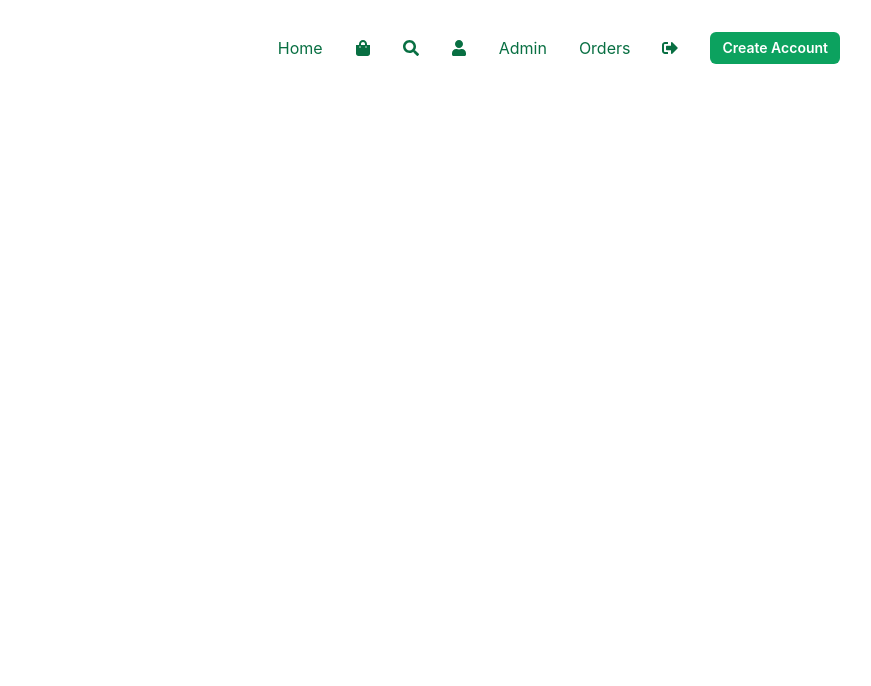
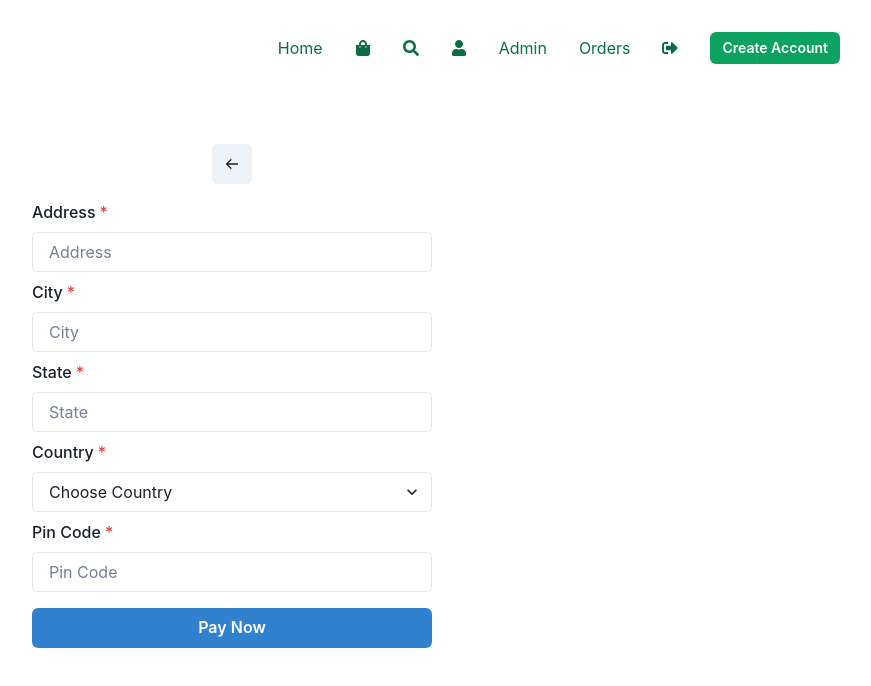
Before and after one commit to Rahul07Raj/Ecommerce-Frontend, a React (Create React App) app: page /shipping in a window 1280 px wide. Shown: the top 686 px of the page, without its empty margins (408-1279 px from the left). Built offline with nearby package versions, Linux system fonts and the light colour scheme.

Commit message:
shipping added

```diff
--- a/src/App.js
+++ b/src/App.js
@@ -7,6 +7,7 @@ import Header from './components/Header';
 const Home =  lazy(()=>import("./pages/Home"));
 const Search =  lazy(()=>import("./pages/Search"));
 const Cart =  lazy(()=>import("./pages/Cart"));
+const Shipping =  lazy(()=>import("./pages/Shipping"));
 
 const App = () => {
   return (
@@ -17,6 +18,13 @@ const App = () => {
     <Route path="/" element={<Home/>}/>
     <Route path="/search" element={<Search/>}/>
     <Route path="/cart" element={<Cart/>}/>
+
+
+    <Route>
+    <Route path="/shipping" element={<Shipping/>}/>
+    </Route>
+
+
    </Routes>
 </Suspense>
 
--- a/src/components/CartItemCard.js
+++ b/src/components/CartItemCard.js
@@ -51,7 +51,7 @@ const CartItemCard = ({
         <Button variant="outline" onClick={() => decrementHandler()}>
           -
         </Button>
-        <Text mx="2">{quantity}</Text>
+        <Text mx="2">{5}</Text>
         <Button variant="outline" onClick={() => incrementHandler()}>
           +
         </Button>
--- a/src/pages/Cart.js
+++ b/src/pages/Cart.js
@@ -86,10 +86,11 @@ const Cart = () => {
       className="cart"
       display="flex"
       flexDirection={{ base: "column", md: "row" }}
+      p={[2, 4, 6, 8]}
     >
-      <main flex="1">
-        {/* {cartItems.length > 0 ? ( */}
-      {
+      <Box flex="2">
+        {cartItems.length > 0 ? (
+
           cartItems.map((cartItem, idx) => (
             <CartItemCard
               key={idx}
@@ -102,24 +103,25 @@ const Cart = () => {
               price={cartItem.price}
             />
           ))
+        ) : (
+          <Text fontSize="xl" fontWeight="bold" textAlign="center">
+            No Items Added
+          </Text>
+        )
         }
-        {/* ) : ( */}
-          {/* <Text fontSize="xl" fontWeight="bold" textAlign="center"> */}
-            {/* No Items Added */}
-          {/* </Text> */}
-      </main>
-      <aside flex="1">
-        <Text fontSize="xl">Subtotal: ₹{}</Text>
-        <Text fontSize="xl">Shipping Charges: ₹{}</Text>
-        <Text fontSize="xl">Tax: ₹{}</Text>
+      </Box>
+      <Box flex="1" ml={["1rem","4rem","0.3rem","1rem"]} p={["0.5rem","4rem","4rem","8rem"]} >
+        <Text fontSize="xl">Subtotal: ₹4000</Text>
+        <Text fontSize="xl">Shipping Charges: ₹40</Text>
+        <Text fontSize="xl">Tax: ₹10</Text>
         <Text fontSize="xl">
-          Discount:{" "}
+          Discount:5
           <Text as="em" color="red">
-            - ₹{}
+            - ₹1000
           </Text>
         </Text>
         <Text fontSize="2xl" fontWeight="bold">
-          Total: ₹{}
+          Total: ₹54000
         </Text>
 
         <Input
@@ -148,7 +150,7 @@ const Cart = () => {
             </Button>
           </Link>
         {/* )} */}
-      </aside>
+      </Box>
     </Box>
   );
 };
--- /dev/null
+++ b/src/pages/Shipping.js
@@ -0,0 +1,144 @@
+import { useState, useEffect } from "react";
+import {
+  FormControl,
+  FormLabel,
+  Input,
+  Select,
+  Button,
+  useToast,
+  Flex,
+  IconButton,
+} from "@chakra-ui/react";
+import { BiArrowBack } from "react-icons/bi";
+// import { useDispatch, useSelector } from "react-redux";
+import { useNavigate } from "react-router-dom";
+// import { saveShippingInfo } from "../redux/reducer/cartReducer";
+// import { RootState, server } from "../redux/store";
+// import axios from "axios";
+
+const Shipping = () => {
+  //   const { cartItems, total } = useSelector((state: RootState) => state.cartReducer);
+
+  const navigate = useNavigate();
+  //   const dispatch = useDispatch();
+  const toast = useToast();
+
+  const [shippingInfo, setShippingInfo] = useState({
+    address: "",
+    city: "",
+    state: "",
+    country: "",
+    pinCode: "",
+  });
+
+  //   const changeHandler = (e: React.ChangeEvent<HTMLInputElement | HTMLSelectElement>) => {
+  //     setShippingInfo((prev) => ({ ...prev, [e.target.name]: e.target.value }));
+  //   };
+
+  //   const submitHandler = async (e: React.FormEvent<HTMLFormElement>) => {
+  //     e.preventDefault();
+
+  //     dispatch(saveShippingInfo(shippingInfo));
+
+  //     try {
+  //       const { data } = await axios.post(
+  //         `${server}/api/v1/payment/create`,
+  //         {
+  //           amount: total,
+  //         },
+  //         {
+  //           headers: {
+  //             "Content-Type": "application/json",
+  //           },
+  //         }
+  //       );
+
+  //       navigate("/pay", {
+  //         state: data.clientSecret,
+  //       });
+  //     } catch (error) {
+  //       console.log(error);
+  //       toast({
+  //         title: "Error",
+  //         description: "Something went wrong",
+  //         status: "error",
+  //         duration: 3000,
+  //         isClosable: true,
+  //       });
+  //     }
+  //   };
+
+//   useEffect(() => {
+//     if (cartItems.length <= 0) return navigate("/cart");
+//   }, [cartItems]);
+
+  return (
+    <Flex direction="column" align="center" justify="center" p={4}>
+      <IconButton
+        aria-label="Go back"
+        icon={<BiArrowBack />}
+        onClick={() => navigate("/cart")}
+        mb={4}
+      />
+
+      <form style={{ width: "100%", maxWidth: "400px" }}>
+        <FormControl isRequired>
+          <FormLabel>Address</FormLabel>
+          <Input
+            type="text"
+            placeholder="Address"
+            name="address"
+            value={shippingInfo.address}
+          />
+        </FormControl>
+
+        <FormControl isRequired mt={2}>
+          <FormLabel>City</FormLabel>
+          <Input
+            type="text"
+            placeholder="City"
+            name="city"
+            value={shippingInfo.city}
+          />
+        </FormControl>
+
+        <FormControl isRequired mt={2}>
+          <FormLabel>State</FormLabel>
+          <Input
+            type="text"
+            placeholder="State"
+            name="state"
+            value={shippingInfo.state}
+          />
+        </FormControl>
+
+        <FormControl isRequired mt={2}>
+          <FormLabel>Country</FormLabel>
+          <Select
+            placeholder="Choose Country"
+            name="country"
+            value={shippingInfo.country}
+          >
+            <option value="india">India</option>
+          </Select>
+        </FormControl>
+
+        <FormControl isRequired mt={2}>
+          <FormLabel>Pin Code</FormLabel>
+          <Input
+            type="number"
+            placeholder="Pin Code"
+            name="pinCode"
+            value={shippingInfo.pinCode}
+          />
+        </FormControl>
+
+        <Button type="submit" mt={4} colorScheme="blue" width="100%">
+          Pay Now
+        </Button>
+      </form>
+    </Flex>
+  );
+};
+
+export default Shipping;
```
